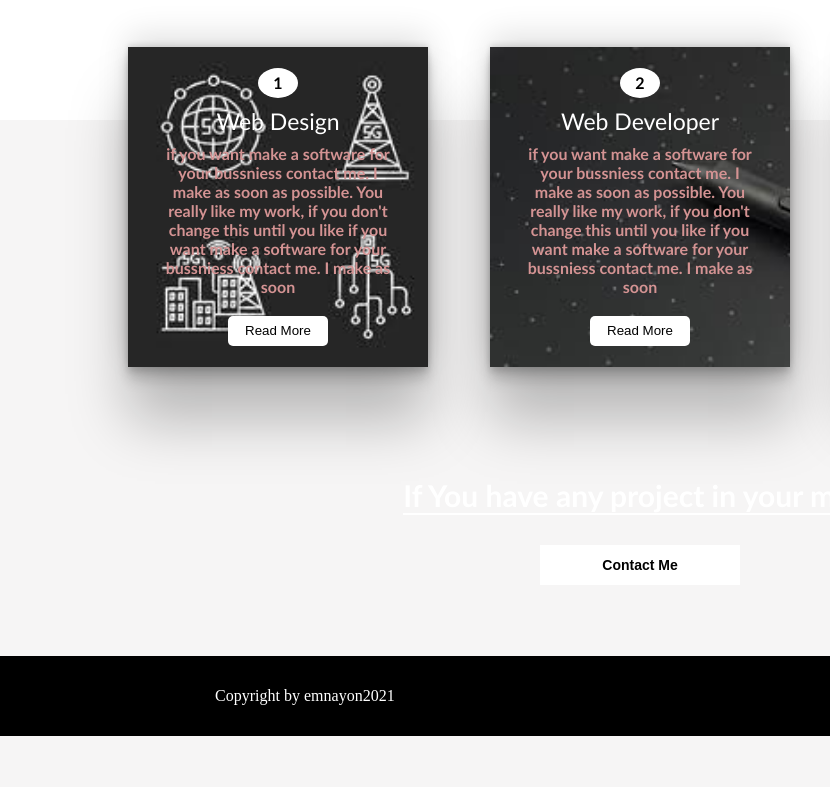
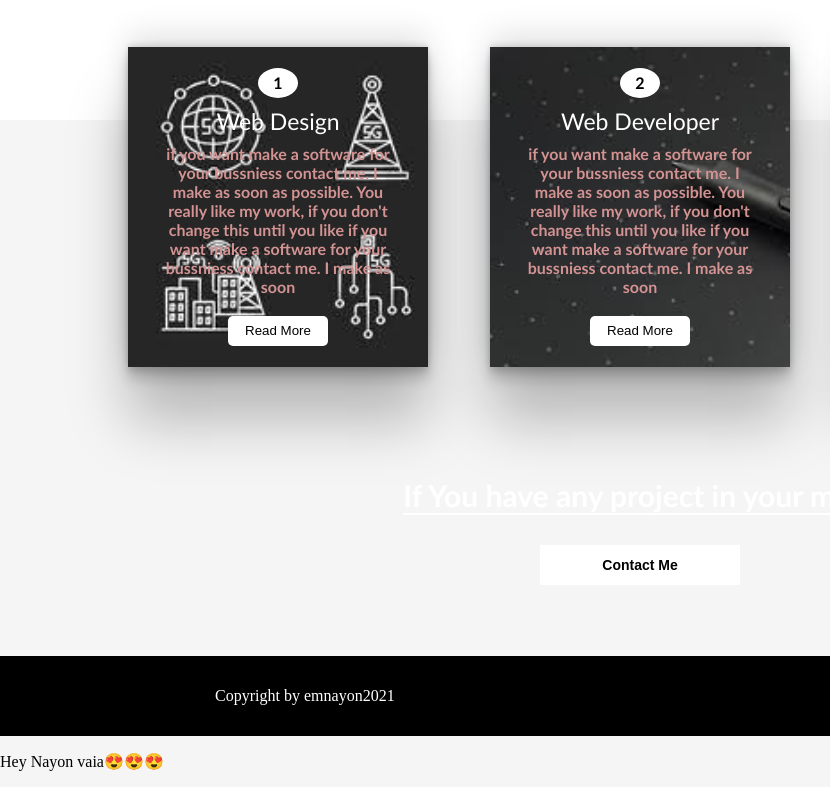
Before and after one commit to JoshimOfficial/New_HTML_CSS_Project, a plain HTML site: page index.htm in a window 1280 px wide. Shown: the part 1272-2059 px from the top of the page, 0-830 px from the left. Before the commit the page ends 2008 px from the top, so only its background shows below. Drawn offline with Linux system fonts and the light colour scheme; files whose address does not match are found by name.

Commit message:
Update index.htm

```diff
--- a/index.htm
+++ b/index.htm
@@ -117,7 +117,11 @@
                 <a href="https://stackoverflow.com/users/12693126/emran-masud-nayon" target="_blank"><i class="fab fa-stack-overflow"></i></a>
             </div>
        </div>
-
+        <div class="test">
+            <p>
+                Hey Nayon vaia😍😍😍
+            </p>
+</div>
     </footer>
    </div>
 </body>
```
